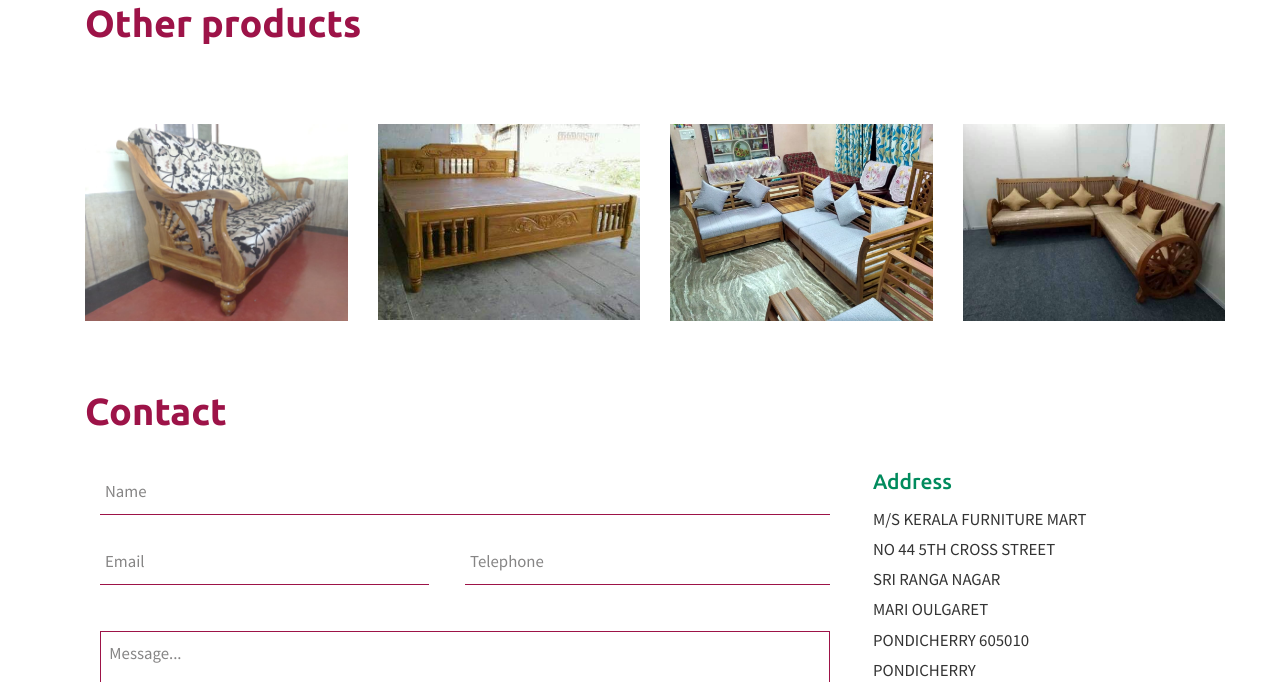
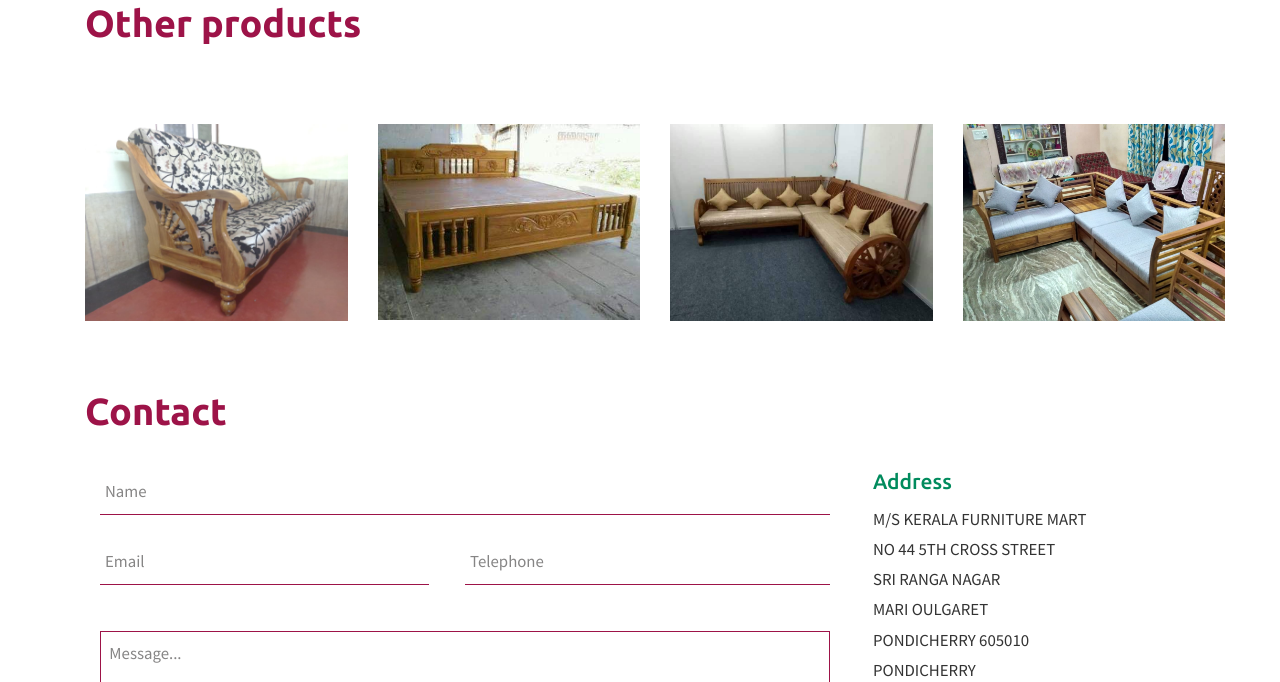
Before and after one commit to businessfeed2u/KFM, a plain HTML site: page index.html in a window 1280 px wide. Shown: the part 4276-4958 px from the top of the page. Drawn offline with Linux system fonts and the light colour scheme.

Commit message:
updated 3

```diff
--- a/index.html
+++ b/index.html
@@ -389,8 +389,6 @@ Smartphone Compatible web template, free webdesigns for Nokia, Samsung, LG, Sony
 			<div class="container">
 				<h3>Other products</h3>
 				<div class="row">
-
-
 					<div class="team-grids">
 						<div class="col-12 col-md-3 team-grid">
 							<img src="images/IMG-20210128-WA0082.jpg" class="img-responsive" alt="">
@@ -400,12 +398,12 @@ Smartphone Compatible web template, free webdesigns for Nokia, Samsung, LG, Sony
 							<img src="images/IMG-20200212-WA0011.jpg" class="img-responsive" alt="">
 
 						</div>
+						<div class="col-12 col-md-3 team-grid ">
+							<img src="images/IMG-20191224-WA0039.jpg" class="img-responsive" alt="">
+
+						</div>
 						<div class="col-12 col-md-3 team-grid">
 							<img src="images/IMG-20191224-WA0036.jpg" class="img-responsive" alt="">
-
-					</div>
-					 <div class="col-12 col-md-3 team-grid mt-1">
-						<img src="images/IMG-20191224-WA0039.jpg" class="img-responsive" alt="">
 
 						</div>
 						<div class="clearfix"></div>
@@ -414,6 +412,7 @@ Smartphone Compatible web template, free webdesigns for Nokia, Samsung, LG, Sony
 			</div>
 
 			<!--//ourteam-->
+
 			<!--contact-->
 			<div class="contact" id="contact">
 				<div class="container">
```
Lines whose indentation alone changed are shown as unchanged.
